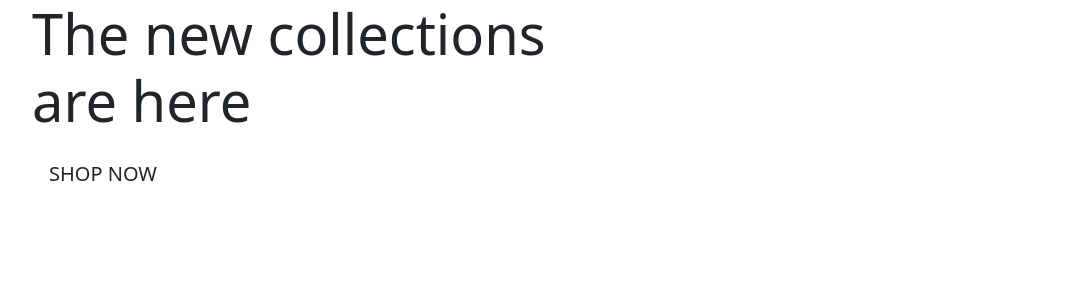
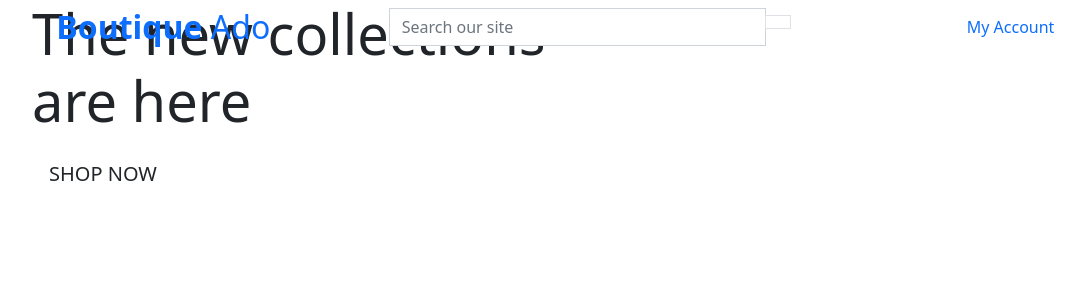
Before and after one commit to simonjvardy/boutique_ado_v1, a Django app: page / in a window 1280 px wide. Shown: the top 300 px of the page, without its empty margins (50-1135 px from the left). Run offline with Django 3.2, Linux system fonts and the light colour scheme.

Commit message:
Add main page header tobase.html

```diff
--- a/templates/base.html
+++ b/templates/base.html
@@ -35,7 +35,54 @@
 </head>
 
 <body>
-    <header class="container-fluid fixed-top"></header>
+    <header class="container-fluid fixed-top">
+        <div class="row">
+            <div class="col-12 col-lg-4 my-auto py-1 py-lg-0 text-center text-lg-left">
+                <a href="{% url 'home' %}" class="nav-link main-logo-link">
+                    <h2 class="logo-font text-black my-0"><strong>Boutique</strong> Ado</h2>
+                </a>
+            </div>
+            <div class="col-12 col-lg-4 my-auto py-1 py-lg-0">
+                <form method="GET" action="">
+                    <div class="input-group w-100">
+                        <input type="text" name="q" placeholder="Search our site" class="form-control border-black rounded-0">
+                        <div class="input-group-append">
+                            <button class="form-control btn btn-black border border-black rounded-0" type="submit">
+                                <span class="icon">
+                                    <i class="fas fa-search"></i>
+                                </span>
+                            </button>
+                        </div>
+                    </div>
+                </form>
+            </div>
+            <div class="col-12 col-lg-4 my-auto py-1 py-lg-0">
+                <ul class="list-inline list-unstyled text-center text-lg-right my-0">
+                    <li class="list-inline-item dropdown">
+                        <a href="#" class="text-black nav-link" id="user-option" data-toggle="dropdown" aria-haspopup="true" aria-expended="false">
+                            <div class="text-center">
+                                <div><i class="fas fa-user fa-lg"></i></div>
+                                <p class="my-0">My Account</p>
+                            </div>
+                        </a>
+                        <div class="dropdown-menu border-0" aria-labelledby="user-option">
+                            {% if request.user.is_authenticated %}
+                                {% if request.user.is_superuser %}
+                                    <a href="" class="dropdown-item">Product Management</a>
+                                {% endif %}
+                                <a href="" class="dropdown-item">My Profile</a>
+                                <a href="{% url 'account_logout' %}" class="dropdown-item">Logout</a>
+                            {% else %}
+                                <a href="{% url 'account_signup' %}" class="dropdown-item">Register</a>
+                                <a href="{% url 'account_login' %}" class="dropdown-item">Login</a>
+                            {% endif %}
+                        </div>
+                    </li>
+                    <li class="list-inline-item"></li>
+                </ul>
+            </div>
+        </div>
+    </header>
 
     {% if messages %}
         <div class="message-container"></div>
```
